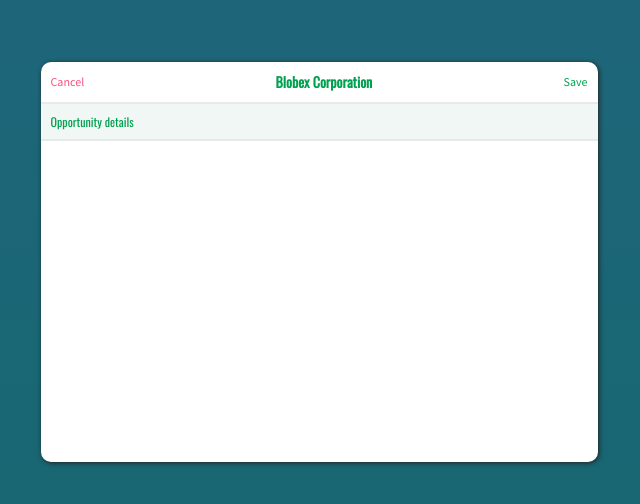
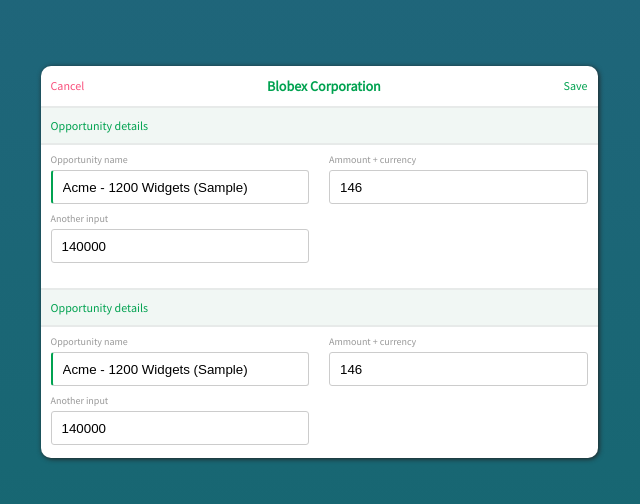
Before and after one commit to zvalters/home-task, a React (Create React App) app: page / in a window 1280 px wide. Shown: the part 138-642 px from the top of the page, without its empty margins (321-961 px from the left). Built offline with nearby package versions, Linux system fonts and the light colour scheme.

Commit message:
Added simple input and support for multiple sections

```diff
--- a/src/App.js
+++ b/src/App.js
@@ -41,11 +41,127 @@
     ]
   };
 
+  let dataLong = {
+    "widgets": [
+      {
+        "id": 1,
+        "name": "Blobex Corporation",
+        "type": "form",
+        "items": [
+          {
+            "type": "section",
+            "header": "Opportunity details",
+            "columns": 2,
+            "items": [
+              {
+                "type": "input",
+                "label": "Opportunity name",
+                "value": "Acme - 1200 Widgets (Sample)",
+                "required": true
+              },
+              {
+                "type": "currency",
+                "label": "Ammount + currency",
+                "value": 146,
+                "symbol": "EUR"
+              },
+              {
+                "type": "currency",
+                "label": "Another input",
+                "value": 140000,
+                "symbol": "EUR",
+                "precision": 2
+              }
+            ]
+          },
+          {
+            "type": "section",
+            "header": "Opportunity details",
+            "columns": 2,
+            "items": [
+              {
+                "type": "input",
+                "label": "Opportunity name",
+                "value": "Acme - 1200 Widgets (Sample)",
+                "required": true
+              },
+              {
+                "type": "currency",
+                "label": "Ammount + currency",
+                "value": 146,
+                "symbol": "EUR"
+              },
+              {
+                "type": "currency",
+                "label": "Another input",
+                "value": 140000,
+                "symbol": "EUR",
+                "precision": 2
+              }
+            ]
+          },
+          {
+            "type": "section",
+            "header": "Opportunity details",
+            "columns": 1,
+            "items": [
+              {
+                "type": "input",
+                "label": "Opportunity name",
+                "value": "Acme - 1200 Widgets (Sample)",
+                "required": true
+              },
+              {
+                "type": "currency",
+                "label": "Ammount + currency",
+                "value": 146,
+                "symbol": "EUR"
+              },
+              {
+                "type": "currency",
+                "label": "Another input",
+                "value": 140000,
+                "symbol": "EUR",
+                "precision": 2
+              }
+            ]
+          },
+          {
+            "type": "section",
+            "header": "Opportunity details",
+            "columns": 3,
+            "items": [
+              {
+                "type": "input",
+                "label": "Opportunity name",
+                "value": "Acme - 1200 Widgets (Sample)",
+                "required": true
+              },
+              {
+                "type": "currency",
+                "label": "Ammount + currency",
+                "value": 146,
+                "symbol": "EUR"
+              },
+              {
+                "type": "currency",
+                "label": "Another input",
+                "value": 140000,
+                "symbol": "EUR",
+                "precision": 2
+              }
+            ]
+          }
+        ]
+      }
+    ]
+  };
+
   console.log(data);
 
   return (
     <div className="App">
-      <Dashboard data={data} />
+      <Dashboard data={dataLong} />
     </div>
   );
 }
--- a/src/components/Form.jsx
+++ b/src/components/Form.jsx
@@ -30,7 +30,9 @@
         return (
             <div className="form">
                 <FormHeader name={this.props.name} />
-                {items}
+                <div className="form-body">
+                    {items}
+                </div>
             </div>
         )
     }
--- /dev/null
+++ b/src/components/Input.jsx
@@ -0,0 +1,20 @@
+import React, { Component } from 'react'
+import PropTypes from 'prop-types'
+
+export default class Input extends Component {
+    static propTypes = {
+        input: PropTypes.object.isRequired
+    }
+
+    render() {
+
+        const borderLeft = this.props.input.required ? "2px solid #00a250" : ""
+
+        return (
+            <div className="input" >
+                <label>{this.props.input.label}</label>
+                <input style={{borderLeft}} defaultValue={this.props.input.value} />
+            </div>
+        )
+    }
+}
--- a/src/components/Section.jsx
+++ b/src/components/Section.jsx
@@ -1,5 +1,6 @@
 import React, { Component } from 'react'
 import PropTypes from 'prop-types'
+import Input from './Input';
 
 export default class Section extends Component {
     static propTypes = {
@@ -7,12 +8,31 @@
     }
 
     render() {
+
+        const items = this.props.section.items.map((item, index) => {
+            switch(item.type) {
+                case "input":
+                    return <Input key={index} input={item} />
+                case "currency":
+                    return <Input key={index} input={item} />
+                default:
+                    return null;
+            }
+        });
+
+        const columnSize = 100 / this.props.section.columns + "%";
+
         return (
             <div className="section">
                 <div className="section-header">
                     <h3>{this.props.section.header}</h3>
                 </div>
-
+                <form
+                    className="section-body"
+                    style={{gridTemplateColumns: "repeat(" + this.props.section.columns + ", " + columnSize + ")"}}
+                    >
+                    {items}
+                </form>
             </div>
         )
     }
--- a/src/styling/_form.scss
+++ b/src/styling/_form.scss
@@ -1,9 +1,14 @@
 .form {
     width: 557px;
-    height: 400px;
+    overflow: hidden;
     background-color: #ffffff;
     border-radius: 10px;
     box-shadow: 1px 1px 5px #222;
+
+    .section-body:last-child() {
+        background-color: red;
+        border-radius: 0 0 10px 10px;
+    }
 
     .form-header {
         display: flex;
@@ -28,7 +33,7 @@
         #form-name {
             font-size: 14px;
             font-weight: bold;
-            font-family: 'Oswald', sans-serif;
+            //font-family: 'Oswald', sans-serif;
         }
 
         #save-button {
@@ -37,4 +42,15 @@
             cursor: pointer;
         }
     }
+
+    .form-body {
+        max-height: 350px;
+        overflow: scroll;
+        -ms-overflow-style: none;  /* IE and Edge */
+        scrollbar-width: none;  /* Firefox */
+
+        ::-webkit-scrollbar {
+            display: none;
+        }
+    }
 }
--- a/src/styling/_section.scss
+++ b/src/styling/_section.scss
@@ -3,7 +3,7 @@
     .section-header {
         height: 35px;
         background-color: #f1f7f4;
-        font-family: 'Oswald', sans-serif;
+        //font-family: 'Oswald', sans-serif;
         font-size: 12px;
         color: #00a250;
         display: flex;
@@ -12,4 +12,29 @@
         border-bottom: 2px solid #e7eae9;
     }
 
+    .section-body {
+        display: grid;
+        padding-bottom: 25px;
+        border-bottom: 2px solid #e7eae9;
+    }
+
+    .input {
+        padding: 10px 10px 0 10px;
+        display: flex;
+        flex-direction: column;
+
+        label {
+            font-size: 10px;
+            margin-bottom: 5px;
+            color: #999;
+        }
+
+        input {
+            height: 30px;
+            border-radius: 3px;
+            border: 1px solid #ccc;
+            padding-left: 10px;
+        }
+    }
+
 }
--- a/src/styling/main.css
+++ b/src/styling/main.css
@@ -72,11 +72,16 @@
 
 .form {
   width: 557px;
-  height: 400px;
+  overflow: hidden;
   background-color: #ffffff;
   border-radius: 10px;
   -webkit-box-shadow: 1px 1px 5px #222;
           box-shadow: 1px 1px 5px #222;
+}
+
+.form .section-body:last-child() {
+  background-color: red;
+  border-radius: 0 0 10px 10px;
 }
 
 .form .form-header {
@@ -109,7 +114,6 @@
 .form .form-header #form-name {
   font-size: 14px;
   font-weight: bold;
-  font-family: 'Oswald', sans-serif;
 }
 
 .form .form-header #save-button {
@@ -118,10 +122,22 @@
   cursor: pointer;
 }
 
+.form .form-body {
+  max-height: 350px;
+  overflow: scroll;
+  -ms-overflow-style: none;
+  /* IE and Edge */
+  scrollbar-width: none;
+  /* Firefox */
+}
+
+.form .form-body ::-webkit-scrollbar {
+  display: none;
+}
+
 .section .section-header {
   height: 35px;
   background-color: #f1f7f4;
-  font-family: 'Oswald', sans-serif;
   font-size: 12px;
   color: #00a250;
   display: -webkit-box;
@@ -134,6 +150,37 @@
   border-bottom: 2px solid #e7eae9;
 }
 
+.section .section-body {
+  display: -ms-grid;
+  display: grid;
+  padding-bottom: 25px;
+  border-bottom: 2px solid #e7eae9;
+}
+
+.section .input {
+  padding: 10px 10px 0 10px;
+  display: -webkit-box;
+  display: -ms-flexbox;
+  display: flex;
+  -webkit-box-orient: vertical;
+  -webkit-box-direction: normal;
+      -ms-flex-direction: column;
+          flex-direction: column;
+}
+
+.section .input label {
+  font-size: 10px;
+  margin-bottom: 5px;
+  color: #999;
+}
+
+.section .input input {
+  height: 30px;
+  border-radius: 3px;
+  border: 1px solid #ccc;
+  padding-left: 10px;
+}
+
 html, body, #root, .App {
   height: 100%;
   width: 100%;
```
Also changed, not shown: 1 other file (tests, documents, lock files or other folders).
